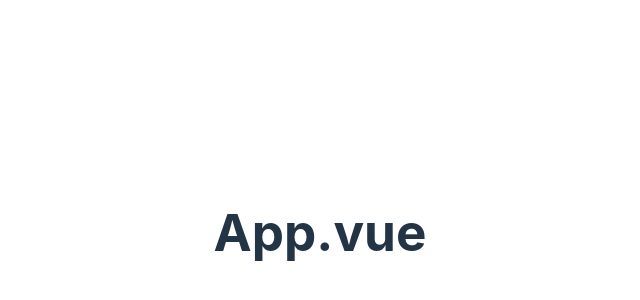
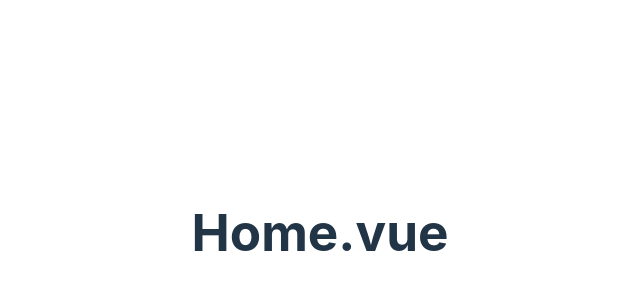
Before and after one commit to MORIMOTO520212/betting-todolist-vue, a Vue app: page / in a window 1280 px wide. Shown: the part 168-468 px from the top of the page, without its empty margins (320-960 px from the left). Built offline with nearby package versions, Linux system fonts and the light colour scheme.

Commit message:
ルーティングの実装

```diff
--- a/index.html
+++ b/index.html
@@ -4,7 +4,7 @@
     <meta charset="UTF-8" />
     <link rel="icon" type="image/svg+xml" href="/vite.svg" />
     <meta name="viewport" content="width=device-width, initial-scale=1.0" />
-    <title>Vite + Vue + TS</title>
+    <title>Betting ToDo List</title>
   </head>
   <body>
     <div id="app"></div>
--- a/src/App.vue
+++ b/src/App.vue
@@ -3,7 +3,7 @@
 </script>
 
 <template>
-  <h1>App.vue</h1>
+  <router-view />
 </template>
 
 <style scoped>
--- a/src/main.ts
+++ b/src/main.ts
@@ -1,5 +1,8 @@
 import { createApp } from 'vue'
 import './style.css'
 import App from './App.vue'
+import router from './router/index'
 
-createApp(App).mount('#app')
+const app = createApp(App)
+app.use(router)
+app.mount('#app')
--- a/src/pages/Home.vue
+++ b/src/pages/Home.vue
@@ -1,5 +1,5 @@
 <script setup lang="ts">
 </script>
 <template>
-
+    <h1>Home.vue</h1>
 </template>
--- a/src/pages/Login.vue
+++ b/src/pages/Login.vue
@@ -3,3 +3,6 @@
 <template>
     <h1>Login.vue</h1>
 </template>
+
+<style scoped>
+</style>
--- a/src/pages/Signup.vue
+++ b/src/pages/Signup.vue
@@ -3,3 +3,6 @@
 <template>
 
 </template>
+
+<style scoped>
+</style>
--- /dev/null
+++ b/src/router/index.ts
@@ -0,0 +1,26 @@
+import { createRouter, createWebHistory } from "vue-router"
+import Home from "../pages/Home.vue"
+import Signup from "../pages/Signup.vue"
+import Login from "../pages/Login.vue"
+import CreateTask from "../pages/CreateTask.vue"
+import Mypage from "../pages/Mypage.vue"
+
+const routes = [
+    {
+      path: '/',
+      name: 'Home',
+      component: Home
+    },
+    {
+      path: '/login',
+      name: 'Login',
+      component: Login
+    },
+  ]
+
+  const router = createRouter({
+    history: createWebHistory(),
+    routes
+  })
+
+  export default router
```
